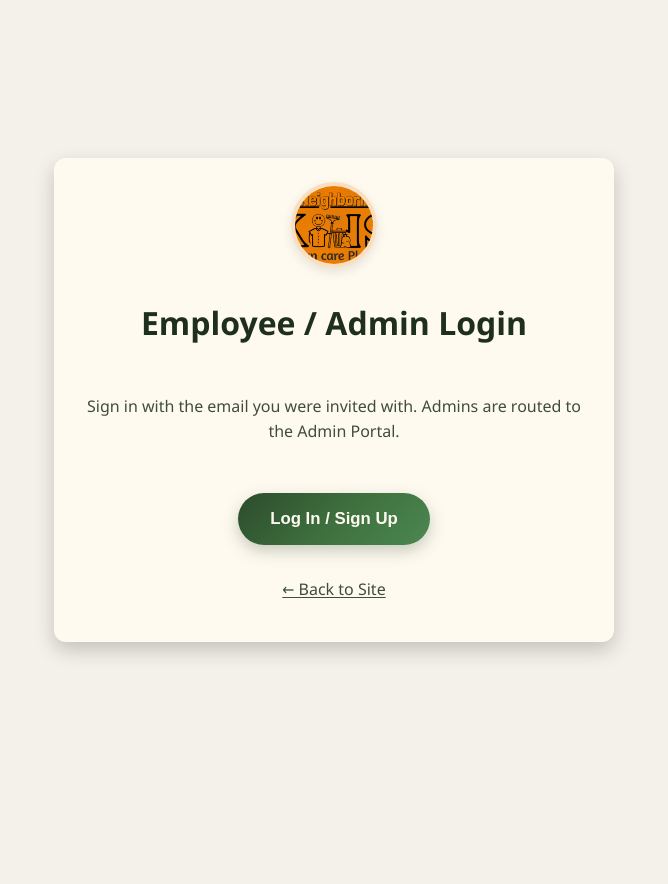
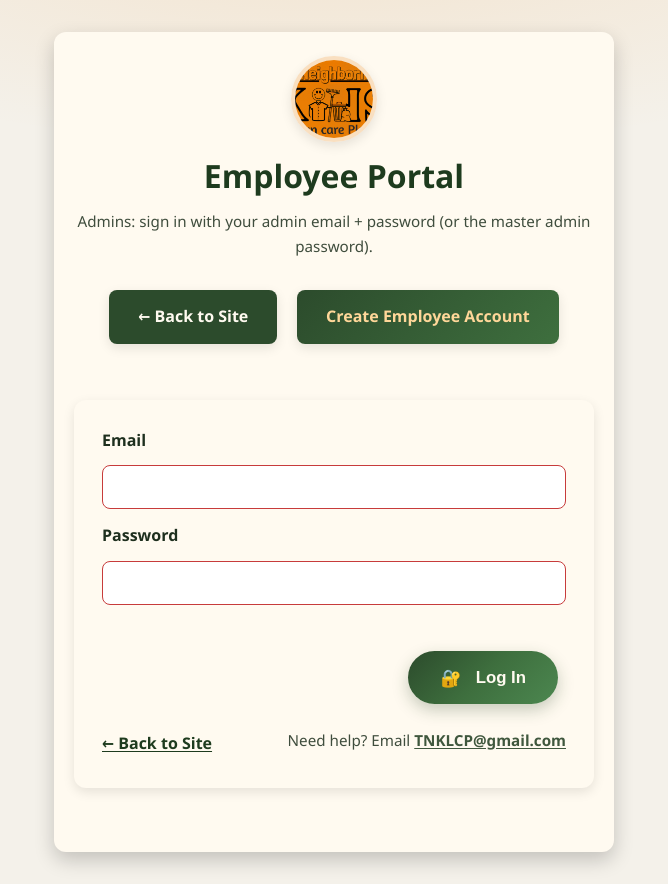
Before and after one commit to tnklcp/tnk-site, a plain HTML site: page login.html in a window 1280 px wide. Shown: the whole page, without its empty margins (306-974 px from the left). Before the commit the page ends 800 px from the top, so only its background shows below. Drawn offline with Linux system fonts and the light colour scheme.

Commit message:
Revise login page title and enhance UI elements
Updated the login page title and improved styling. Enhanced the login form with better user guidance and added actions for account creation.

```diff
--- a/login.html
+++ b/login.html
@@ -3,49 +3,104 @@
 <head>
   <meta charset="UTF-8" />
   <meta name="viewport" content="width=device-width, initial-scale=1" />
-  <title>Employee / Admin Login — TNK Lawncare Plus</title>
+  <title>Employee Portal — Login</title>
   <link rel="stylesheet" href="css/style.css" />
   <style>
-    .auth-wrap { min-height: 100dvh; display: grid; place-items: center; background: var(--clr-bg); padding: 2rem 1rem; }
-    .auth-card { width: min(100%, 560px); background: var(--clr-surface); border-radius: var(--radius); box-shadow: var(--shadow-2); padding: 1.5rem; }
-    .auth-brand { display:grid; place-items:center; gap:.5rem; margin-bottom:.5rem; text-align:center; }
+    .auth-wrap {
+      min-height: 100dvh;
+      display: grid;
+      place-items: center;
+      background:
+        radial-gradient(1200px 400px at 50% -10%, rgba(231,125,4,.12), transparent 60%),
+        var(--clr-bg);
+      padding: 2rem 1rem;
+    }
+    .auth-card {
+      width: min(100%, 560px);
+      background: var(--clr-surface);
+      border-radius: var(--radius);
+      box-shadow: var(--shadow-2);
+      padding: 1.5rem 1.25rem;
+    }
+    .auth-brand {
+      display: grid; place-items: center;
+      margin-bottom: .75rem;
+      gap: .5rem;
+      text-align: center;
+    }
     .auth-brand img { width: 86px; height: 86px; border-radius: 50%; object-fit: cover; border: 4px solid color-mix(in srgb, var(--clr-accent) 25%, white); box-shadow: var(--shadow-1); }
-    .muted { opacity:.85; text-align:center; }
-    .widget-slot { margin: 1rem 0; text-align:center; }
+    .auth-title { margin: 0; color: var(--clr-primary-600); }
+    .muted { opacity: .85; font-size: .95rem; margin: 0 0 .5rem; text-align: center; }
+    .auth-actions { display:flex; justify-content: space-between; align-items:center; gap: .75rem; flex-wrap: wrap; }
+    .link { color: var(--clr-primary-600); text-decoration: underline; font-weight: 600; }
   </style>
 </head>
 <body>
   <div class="auth-wrap">
     <div class="auth-card">
       <div class="auth-brand">
-        <img src="images/IMG_2713.png" alt="">
-        <h1 class="auth-title">Employee / Admin Login</h1>
-        <p class="muted">Sign in with the email you were invited with. Admins are routed to the Admin Portal.</p>
+        <img src="images/IMG_2713.png" alt="" />
+        <h1 class="auth-title">Employee Portal</h1>
+        <p class="muted">Admins: sign in with your admin email + password (or the master admin password).</p>
+        <div class="cta-row">
+          <a class="button" href="index.html">← Back to Site</a>
+          <a class="button button--accent" href="employee-signup.html">Create Employee Account</a>
+        </div>
       </div>
 
-      <div id="user-badge"></div>
+      <form id="employee-login-form" action="#" method="POST" novalidate>
+        <label for="e_email">Email</label>
+        <input id="e_email" name="email" type="email" required autocomplete="username" />
 
-      <div class="widget-slot">
-        <button class="button button--primary button--xl" id="open-login">Log In / Sign Up</button>
-      </div>
+        <label for="e_password">Password</label>
+        <input id="e_password" name="password" type="password" required autocomplete="current-password" />
 
-      <p class="muted"><a class="link" href="index.html">← Back to Site</a></p>
+        <div class="form-actions">
+          <p id="emp-status" role="status" aria-live="polite"></p>
+          <button class="button button--primary button--xl" type="submit">
+            <span class="btn-icon" aria-hidden="true">🔐</span>
+            <span>Log In</span>
+          </button>
+        </div>
+
+        <div class="auth-actions" style="margin-top:.5rem;">
+          <a class="link" href="index.html">← Back to Site</a>
+          <span class="muted">Need help? Email <a class="link" href="mailto:TNKLCP@gmail.com">TNKLCP@gmail.com</a></span>
+        </div>
+      </form>
     </div>
   </div>
 
-  <script src="https://identity.netlify.com/v1/netlify-identity-widget.js"></script>
-  <script src="js/identity.js"></script>
   <script>
-    TNK.renderUserBadge('user-badge');
+    // ===== TEMP DEMO AUTH (front-end only) =====
+    // Admin options: specific email+password pairs, or master password.
+    const ADMIN_USERS = [
+      { email: 'admin@tnklcp.local', password: 'changeme' }
+    ];
+    const ADMIN_MASTER_PASS = 'letmein';
 
-    document.getElementById('open-login').addEventListener('click', () => {
-      netlifyIdentity.open('login');
-    });
+    const toEmail = (s) => String(s || '').trim().toLowerCase();
+    const isAdminPair = (email, password) =>
+      ADMIN_USERS.some(u => toEmail(u.email) === toEmail(email) && u.password === password);
+    const isAdminByMaster = (password) => password && password === ADMIN_MASTER_PASS;
 
-    netlifyIdentity.on('login', (user) => {
-      const roles = user?.app_metadata?.roles || [];
-      if (roles.includes('admin')) location.replace('admin.html');
-      else location.replace('employee.html');
+    const form = document.getElementById('employee-login-form');
+    const statusEl = document.getElementById('emp-status');
+
+    form.addEventListener('submit', (e) => {
+      e.preventDefault();
+      statusEl.textContent = '';
+      const email = document.getElementById('e_email').value.trim();
+      const password = document.getElementById('e_password').value;
+
+      if (!email || !password) {
+        statusEl.textContent = 'Please enter Email and Password.';
+        return;
+      }
+      const admin = isAdminPair(email, password) || isAdminByMaster(password);
+      sessionStorage.setItem('tnk_user_email', email);
+      sessionStorage.setItem('tnk_role', admin ? 'admin' : 'employee');
+      window.location.replace(admin ? 'admin.html' : 'employee.html');
     });
   </script>
 </body>
```
